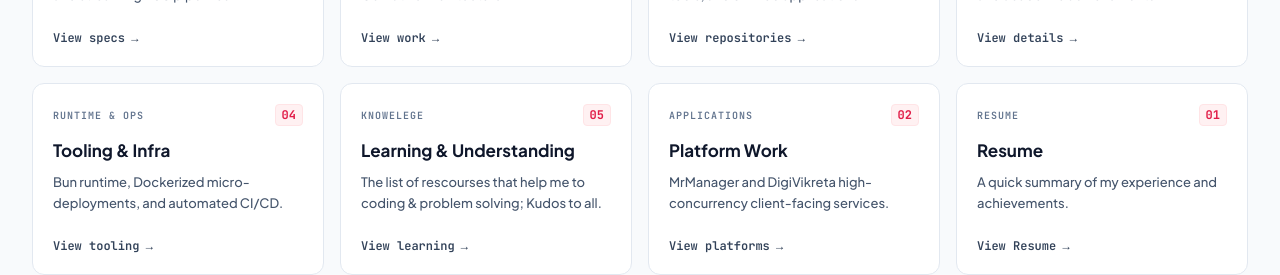
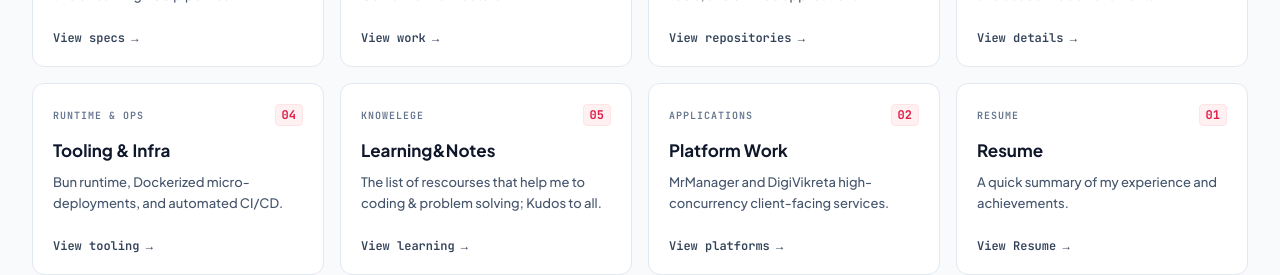
Before and after one commit to vishalraghav0290/vishalRaghav-Protfolio, a Next.js app: page / in a window 1280 px wide. Shown: the part 1080-1355 px from the top of the page. Built offline with nearby package versions, Linux system fonts and the light colour scheme; no server answers; a web font is replaced by a local one.

Commit message:
Fix typo

```diff
--- a/src/app/page.tsx
+++ b/src/app/page.tsx
@@ -228,7 +228,7 @@ export default async function Home() {
                 <span className="font-mono text-[10px] tracking-widest text-slate-500 dark:text-slate-400 uppercase font-semibold">Knowelege</span>
                 <span className="font-mono text-xs text-[#e11d48] font-bold bg-rose-50 dark:bg-rose-950/30 px-1.5 py-0.5 rounded border border-rose-100 dark:border-rose-900">05</span>
               </div>
-              <h3 className="text-[17px] font-bold text-slate-900 dark:text-white mb-2 group-hover:text-[#e11d48] transition-colors">Learning &amp; Understanding</h3>
+              <h3 className="text-[17px] font-bold text-slate-900 dark:text-white mb-2 group-hover:text-[#e11d48] transition-colors">Learning&amp;Notes</h3>
               <p className="text-[13px] text-slate-600 dark:text-slate-400 leading-relaxed">The list of rescourses that help me to coding & problem solving; Kudos to all. </p>
             </div>
             <Link className="mt-6 font-mono text-xs font-semibold text-slate-700 dark:text-slate-300 group-hover:text-[#e11d48] inline-flex items-center gap-1 transition-colors" href="/learning">
```
